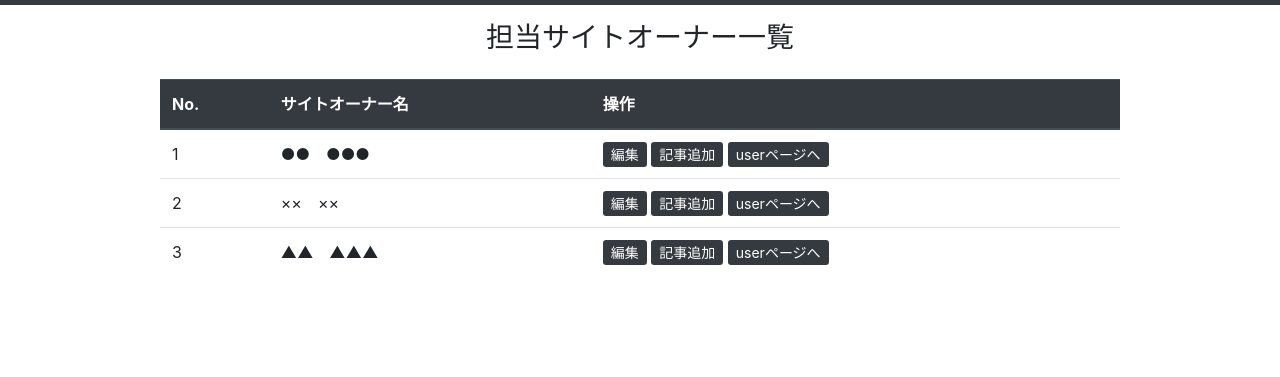
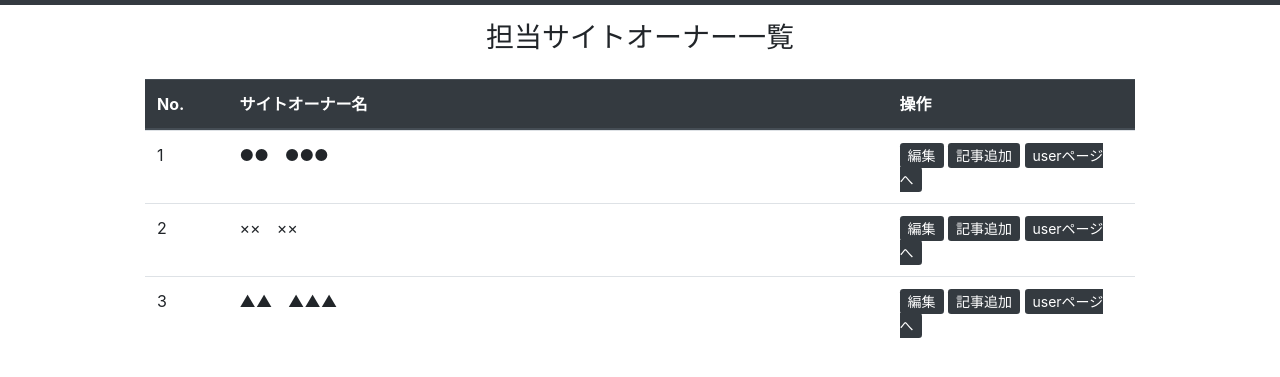
Before and after one commit to koheikameyama/irandocument-oparator-front, a plain HTML site: page opr_list.html in a window 1280 px wide. Shown: the part 51-428 px from the top of the page. Drawn offline with nearby package versions, Linux system fonts and the light colour scheme.

Commit message:
7/19途中経過2

```diff
--- a/opr_list.html
+++ b/opr_list.html
@@ -48,35 +48,35 @@
         <h3 class="text-center">担当サイトオーナー一覧</h3>
     </div>
     <div class="pt-3 w-75 mx-auto">
-        <table class="table table-clickable">
+        <table class="table table-hover">
             <thead class="thead-dark">
-                <tr>
-                    <th>No.</th>
-                    <th>サイトオーナー名</th>
-                    <th>操作</th>
+                <tr class="row">
+                    <th class="col-1">No.</th>
+                    <th class="col-8">サイトオーナー名</th>
+                    <th class="col-3">操作</th>
                 </tr>
             </thead>
             <tbody>
-                <tr data-href="#">
-                    <td>1</td>
-                    <td>●●　●●●</td>
-                    <td>
+                <tr class="row">
+                    <td class="col-1">1</td>
+                    <td class="col-8">●●　●●●</td>
+                    <td class="col-3">
                         <a class="btn-sm btn-dark" href="#" role="button">編集</a>
                         <a class="btn-sm btn-dark" href="#" role="button">記事追加</a>
                         <a class="btn-sm btn-dark" href="#" role="button">userページへ</a>
                     </td>
                 </tr>
-                <tr data-href="#">
-                    <td>2</td>
-                    <td>××　××</td>
-                    <td> <a class="btn-sm btn-dark" href="#" role="button">編集</a>
+                <tr class="row">
+                    <td class="col-1">2</td>
+                    <td class="col-8">××　××</td>
+                    <td class="col-3"> <a class="btn-sm btn-dark" href="#" role="button">編集</a>
                         <a class="btn-sm btn-dark" href="#" role="button">記事追加</a>
                         <a class="btn-sm btn-dark" href="#" role="button">userページへ</a></td>
                 </tr>
-                <tr data-href="#">
-                    <td>3</td>
-                    <td>▲▲　▲▲▲</td>
-                    <td> <a class="btn-sm btn-dark" href="#" role="button">編集</a>
+                <tr class="row">
+                    <td class="col-1">3</td>
+                    <td class="col-8">▲▲　▲▲▲</td>
+                    <td class="col-3"> <a class="btn-sm btn-dark" href="#" role="button">編集</a>
                         <a class="btn-sm btn-dark" href="#" role="button">記事追加</a>
                         <a class="btn-sm btn-dark" href="#" role="button">userページへ</a></td>
                 </tr>
```
